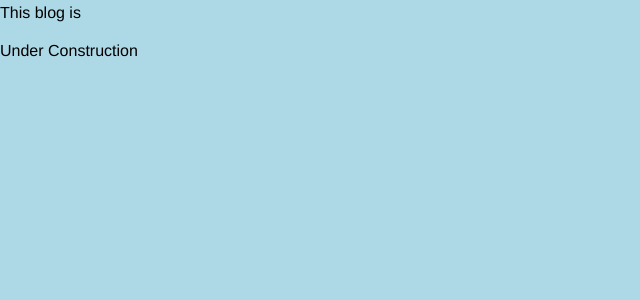
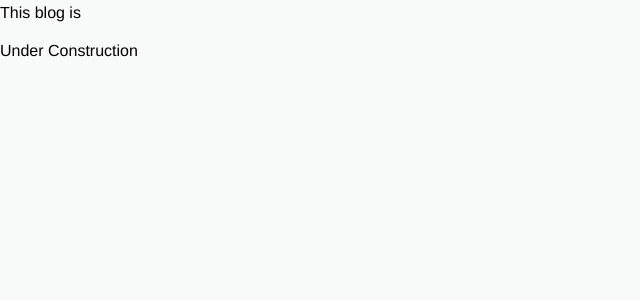
Before and after one commit to Dafin/dafin.github.io, a Jekyll site: the page built from index.html, in a window 1280 px wide. Shown: the top 300 px of the page, without its empty margins (0-640 px from the left). Built offline with Jekyll 4.4.1, drawn with Linux system fonts in a browser that asks for light colours; nearby versions of some CDN libraries.

Commit message:
Styling; Defined media query breakpoint font scaling, css3 text selection, base colour definitions

```diff
--- a/_sass/_base.scss
+++ b/_sass/_base.scss
@@ -1,13 +1,34 @@
 /**
  * Base Variables
  */
+
+
+$color-alpha: #9f8f68;
+$color-alpha--light: #f5f3ef;
+
+$color-black: #0a0a0a;
+$color-grey: #f8f9f9;
+$color-white: #fff;
+
+$mq-xs: 20em;
+$mq-sm: 30em;
+$mq-md: 54em;
+$mq-lg: 64em;
+$mq-xl: 76.5em;
+$mq-xxl: 114em;
+
 
 body {
   font-family: "helvetica","arial","freesans","clean","sans-serif";
   font-size: 100%;
   line-height: 1.6;
-  background-color: lightblue;
+  background-color: $color-grey;
 }
+
+
+
+
+
 
 h1, h2 {
   margin: 0;
@@ -44,3 +65,13 @@
     color: gray;
   }
 }
+
+
+/**
+ * Text Selection, not fully supported in all browsers yet!
+ */
+::selection {
+  color: $color-white;
+  background-color: $color-alpha;
+  text-shadow: none;
+}
```
